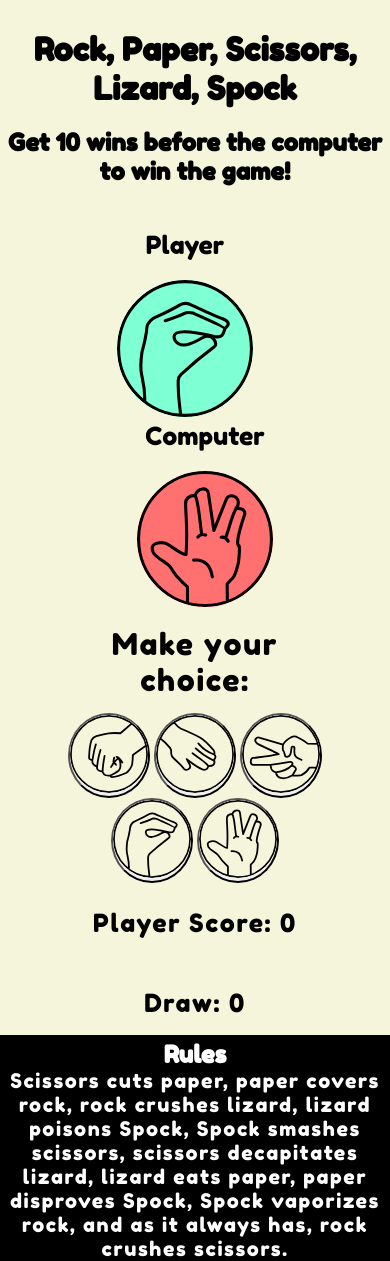
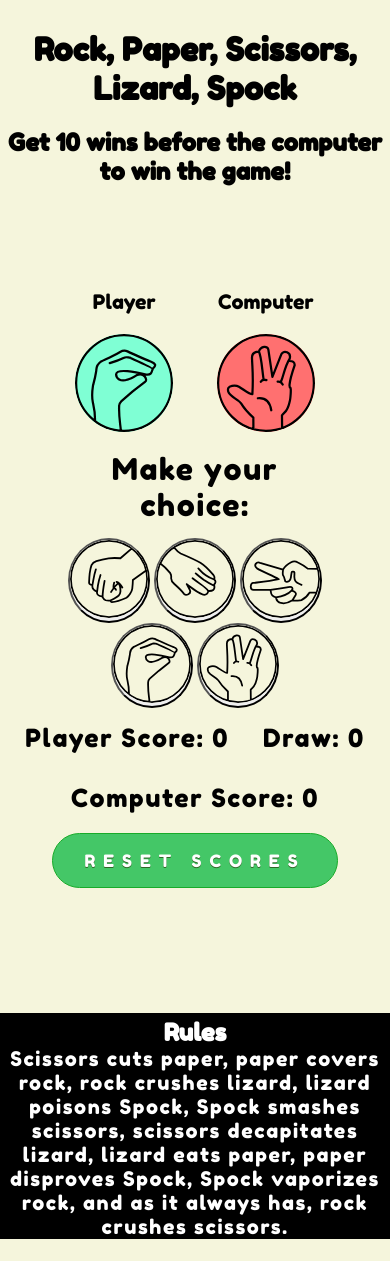
Before and after one commit to davidabrahamy10/rock-paper-scissors-lizard-spock, a plain HTML site: page index.html in a window 390 px wide. After the commit the page ends 1239 px from the top, so only its background shows below. Drawn offline with Linux system fonts and the light colour scheme.

Commit message:
add media queries for smaller screens

```diff
--- a/assets/css/style.css
+++ b/assets/css/style.css
@@ -230,3 +230,33 @@ footer p {
         margin-bottom: 20%;
     }
 }
+
+@media (max-width: 880px) {
+
+    #player-image,
+    #computer-image {
+        height: 25vw;
+        width: 25vw;
+    }
+}
+
+@media (max-width: 497px) {
+    .reset-btn-container {
+        margin-top: 5px;
+        margin-bottom: 90%;
+        text-align: center;
+    }
+
+    .scores {
+        margin: 5px;
+    }
+
+    .player-label,
+    .computer-label {
+        font-size: 20px;
+    }
+
+    .player-choice-board {
+        margin-top: 60px;
+    }
+}
```
